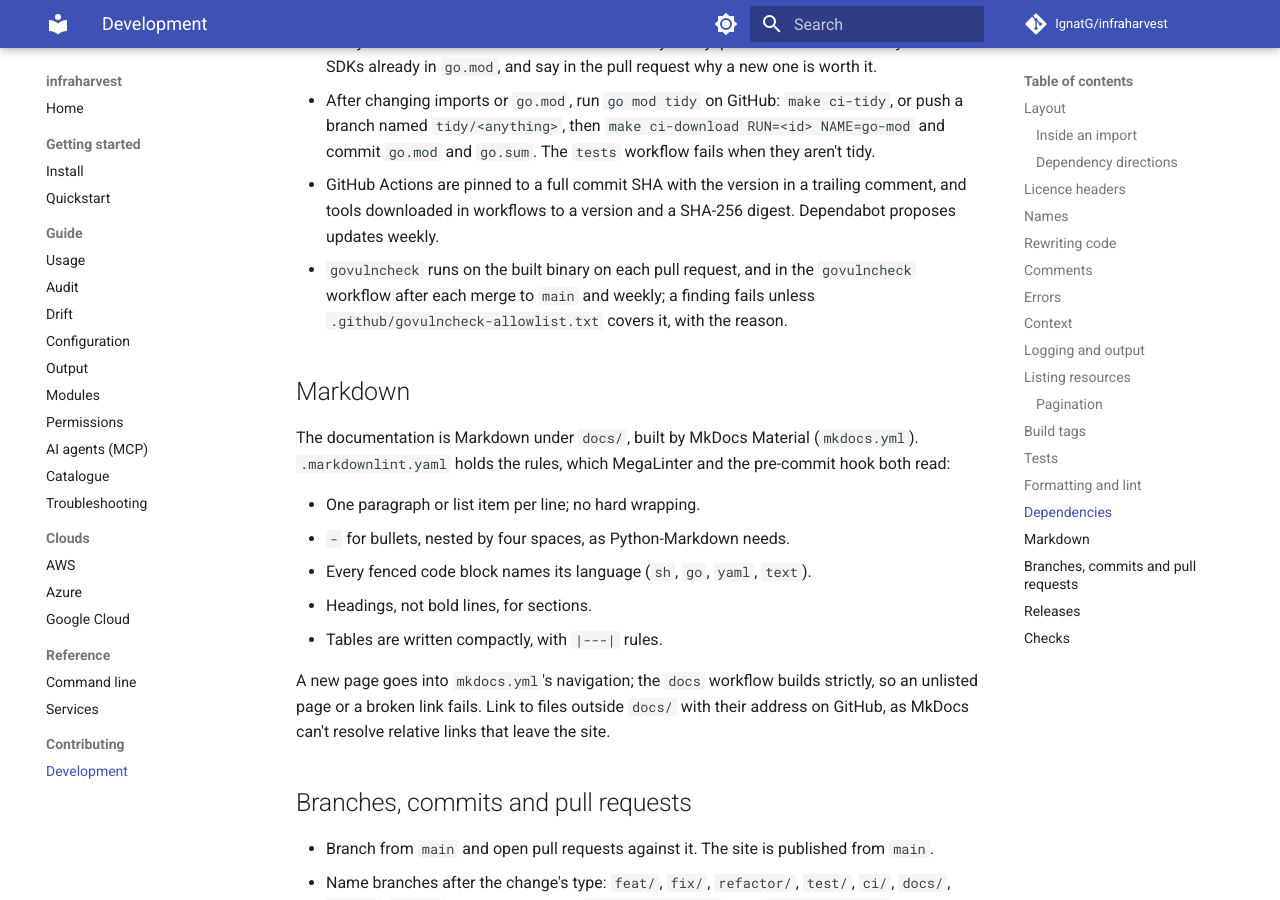
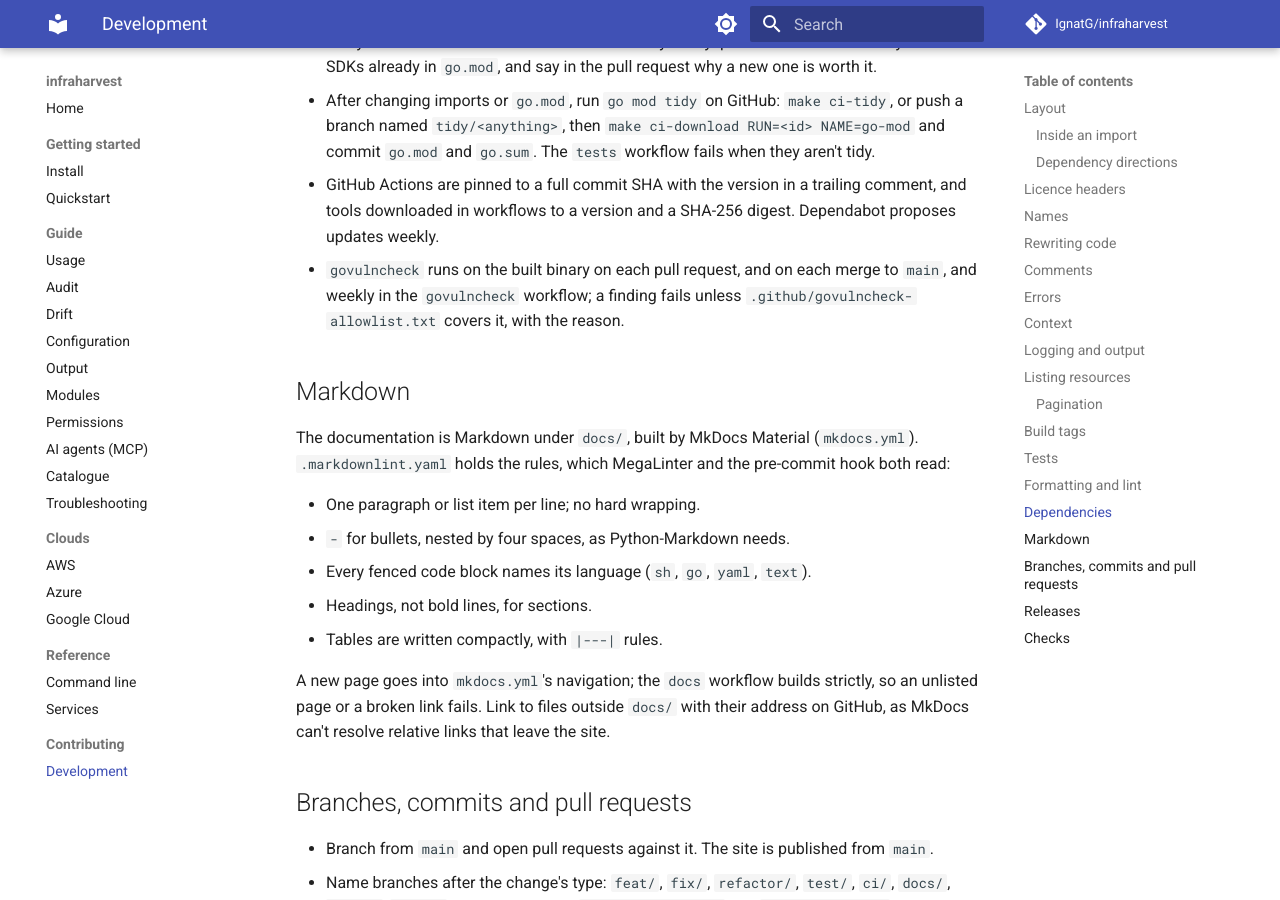
Before and after one commit to IgnatG/infraharvest, an MkDocs documentation site: the page built from docs/development.md, in a window 1280 px wide and 900 px high, scrolled down 11611 px. Built offline with MkDocs 1.6.1 and Material for MkDocs 9.7.7, drawn with Linux system fonts in a browser that asks for light colours; comment, search, counter and statistics services are not loaded.

```diff
--- a/docs/development.md
+++ b/docs/development.md
@@ -190,7 +190,7 @@ A bug fix comes with a test that fails without it. New behaviour comes with test
 - Every new module adds to a build that is already heavy: prefer the standard library and the SDKs already in `go.mod`, and say in the pull request why a new one is worth it.
 - After changing imports or `go.mod`, run `go mod tidy` on GitHub: `make ci-tidy`, or push a branch named `tidy/<anything>`, then `make ci-download RUN=<id> NAME=go-mod` and commit `go.mod` and `go.sum`. The `tests` workflow fails when they aren't tidy.
 - GitHub Actions are pinned to a full commit SHA with the version in a trailing comment, and tools downloaded in workflows to a version and a SHA-256 digest. Dependabot proposes updates weekly.
-- `govulncheck` runs on the built binary on each pull request, and in the `govulncheck` workflow after each merge to `main` and weekly; a finding fails unless `.github/govulncheck-allowlist.txt` covers it, with the reason.
+- `govulncheck` runs on the built binary on each pull request, and on each merge to `main`, and weekly in the `govulncheck` workflow; a finding fails unless `.github/govulncheck-allowlist.txt` covers it, with the reason.
 
 ## Markdown
 
```
Also changed, not shown: 1 other file.
